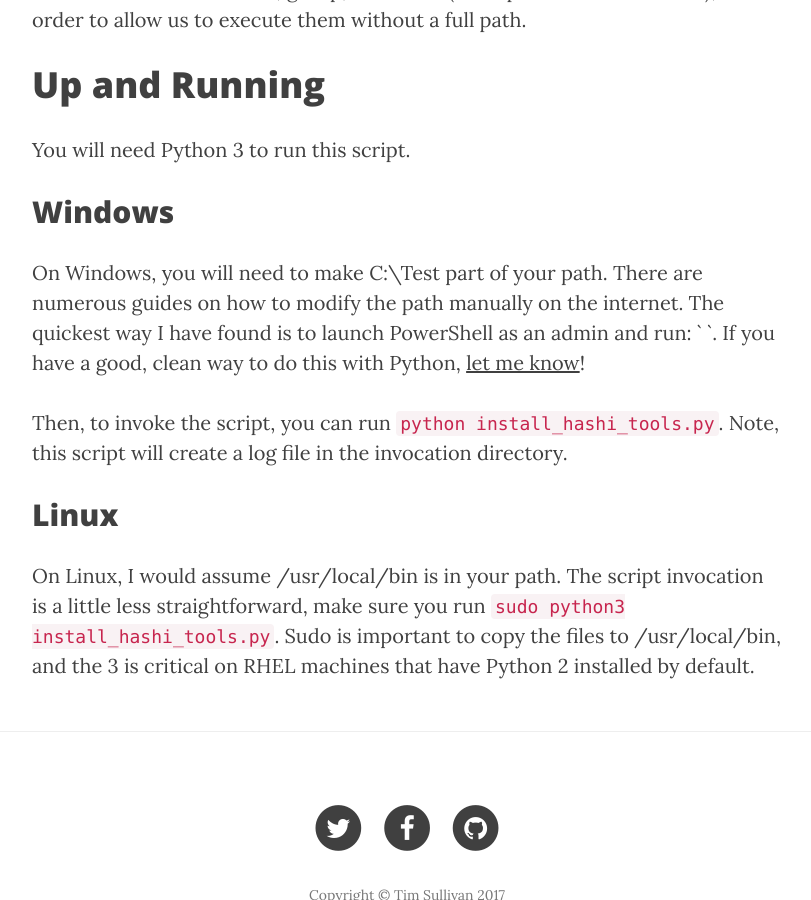
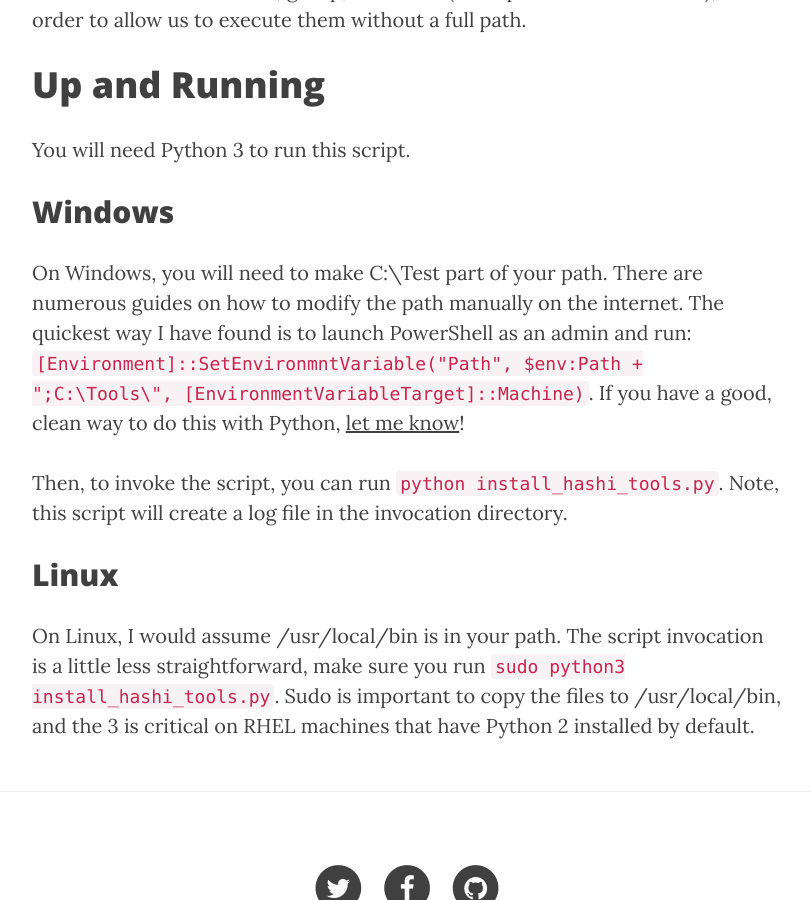
Before and after one commit to tjsullivan1/tjsullivan1.github.io, a Jekyll site: the page built from _posts/2017-06-06-hashi-tools-quickinstaller.md, in a window 1280 px wide and 900 px high, scrolled down 1816 px. Shown: the whole window, without its empty margins (233-1044 px from the left). Built offline with Jekyll 4.4.1, drawn with Linux system fonts in a browser that asks for light colours; nearby versions of some CDN libraries.

Commit message:
forgot powershell for environ variable

```diff
--- a/_posts/2017-06-06-hashi-tools-quickinstaller.md
+++ b/_posts/2017-06-06-hashi-tools-quickinstaller.md
@@ -25,7 +25,7 @@ Finally, we loop through our dictionary and build the URL for each product. We t
 You will need Python 3 to run this script.
 
 ## Windows
-On Windows, you will need to make C:\Test part of your path. There are numerous guides on how to modify the path manually on the internet. The quickest way I have found is to launch PowerShell as an admin and run: ` `. If you have a good, clean way to do this with Python, [let me know](https://tjsullivan1.github.io/contact)!
+On Windows, you will need to make C:\Test part of your path. There are numerous guides on how to modify the path manually on the internet. The quickest way I have found is to launch PowerShell as an admin and run: `[Environment]::SetEnvironmntVariable("Path", $env:Path + ";C:\Tools\", [EnvironmentVariableTarget]::Machine)`. If you have a good, clean way to do this with Python, [let me know](https://tjsullivan1.github.io/contact)!
 
 Then, to invoke the script, you can run `python install_hashi_tools.py`. Note, this script will create a log file in the invocation directory.
 
```
